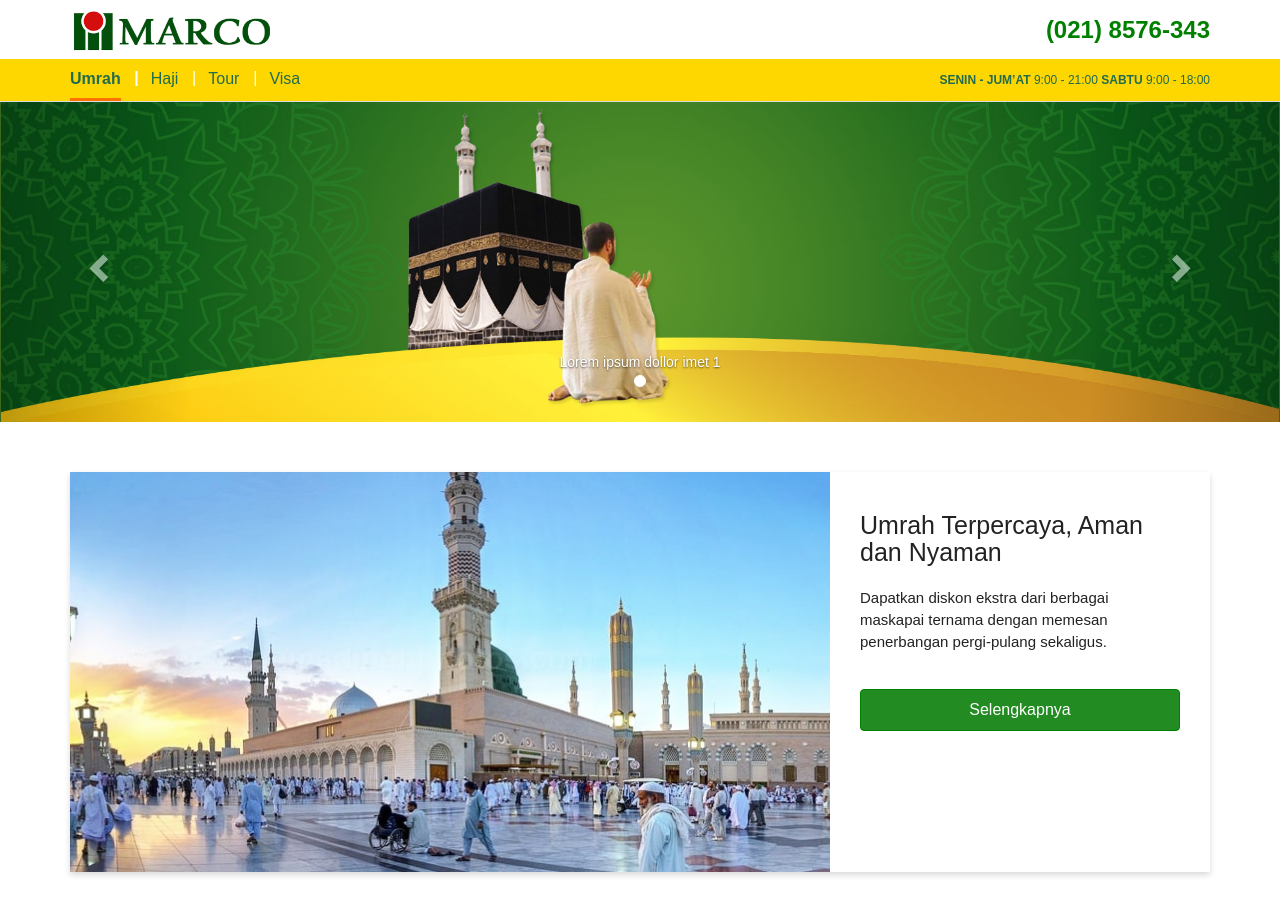
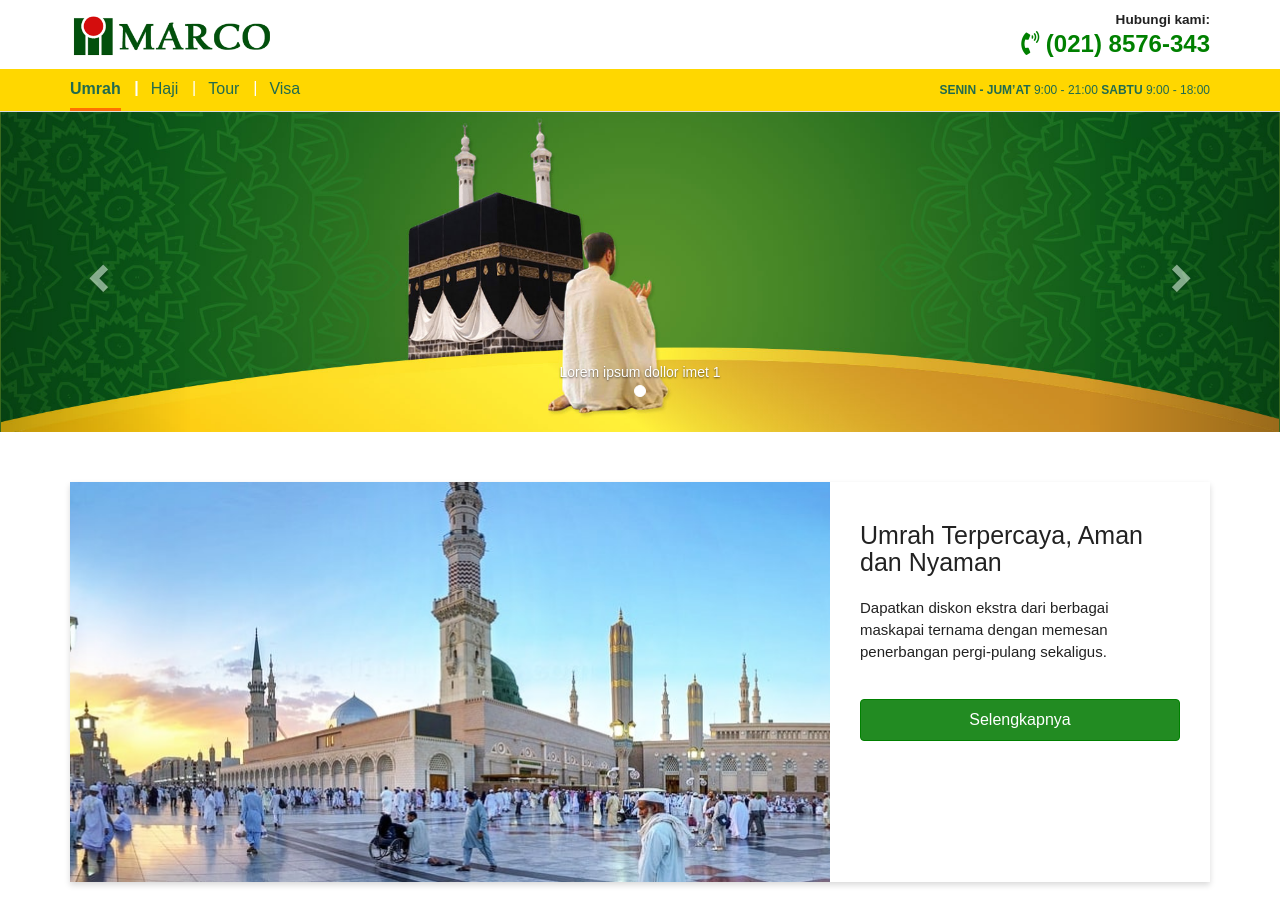
Before and after one commit to kemtol/marco, a Jekyll site: the page built from index.html, in a window 1280 px wide and 900 px high. Built offline with Jekyll 4.4.1, drawn with Linux system fonts in a browser that asks for light colours; nearby versions of some CDN libraries; some web fonts are replaced; library files that are not in the unit come from our copies.

Commit message:
Update default.html

```diff
--- a/_layouts/default.html
+++ b/_layouts/default.html
@@ -12,6 +12,7 @@
     <script src="https://ajax.googleapis.com/ajax/libs/jquery/3.3.1/jquery.min.js"></script>
     <link rel="shortcut icon" href="{{ site.baseurl }}/images/favicon-marco.ico" type="image/x-icon">
     <link rel="icon" href="{{ site.baseurl }}/images/favicon-marco.ico" type="image/x-icon">
+	<link rel="stylesheet" href="https://use.fontawesome.com/releases/v5.3.1/css/all.css" integrity="sha384-mzrmE5qonljUremFsqc01SB46JvROS7bZs3IO2EmfFsd15uHvIt+Y8vEf7N7fWAU" crossorigin="anonymous">
     <link rel="stylesheet" type="text/css" href="{{ site.baseurl }}/css/base.css" />
     <link rel="stylesheet" type="text/css" href="{{ site.baseurl }}/style.css" />
     <link rel="alternate" type="application/rss+xml" title="{{ site.name }} - {{ site.description }}" href="{{ site.baseurl }}/feed.xml" />
@@ -22,12 +23,13 @@
 <body>
     <header style="margin-top: 0px;">
         <div class="container">
-            <nav class="navbar navbar-default">
+            <nav class="navbar navbar-default" style="padding:5px 0">
                 <div class="navbar-header pull-left">
                     <a class="navbar-brand tematic" href="https://www.tiket.com/"><img src="{{site.baseurl}}/images/marco-umrah-haji-logo.png" height="90%" /></a>
                 </div>
-                <div class="navbar-header pull-right">
-                    <a class="navbar-brand tematic" href="https://www.tiket.com/" style="font-weight: bold;    font-size: 24px;    color: green;    line-height: normal;    height: auto;    margin-top: 16px;">(021) 8576-343</a>
+				<div class="navbar-header pull-right" style="padding-top: 5px;">
+                    <small style="font-weight: bold;display: block;text-align: right;">Hubungi kami:</small>
+					<a class="navbar-brand tematic" href="https://www.tiket.com/" style="font-weight: bold;font-size: 24px;color: green;line-height: normal;height: auto;margin-top: 0;"><i class="fas fa-phone-volume"></i> (021) 8576-343</a>
                 </div>
             </nav>
         </div>
```
